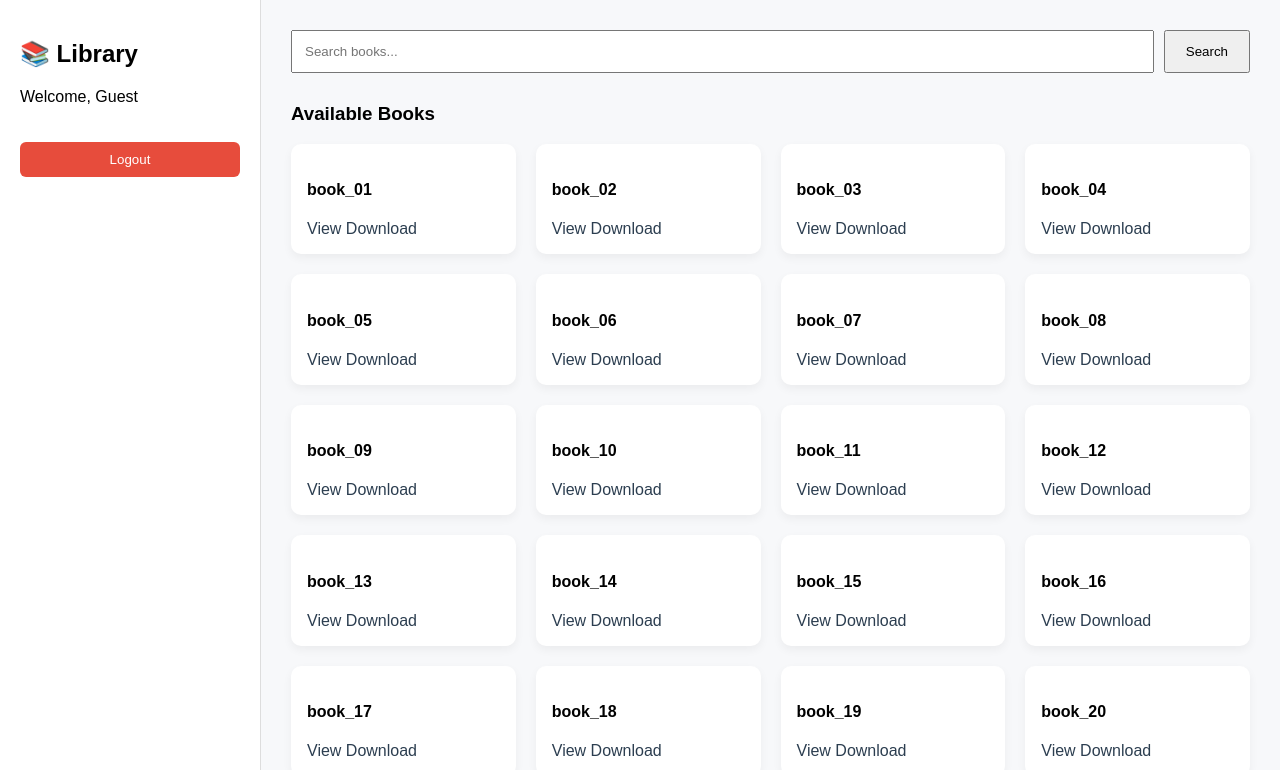
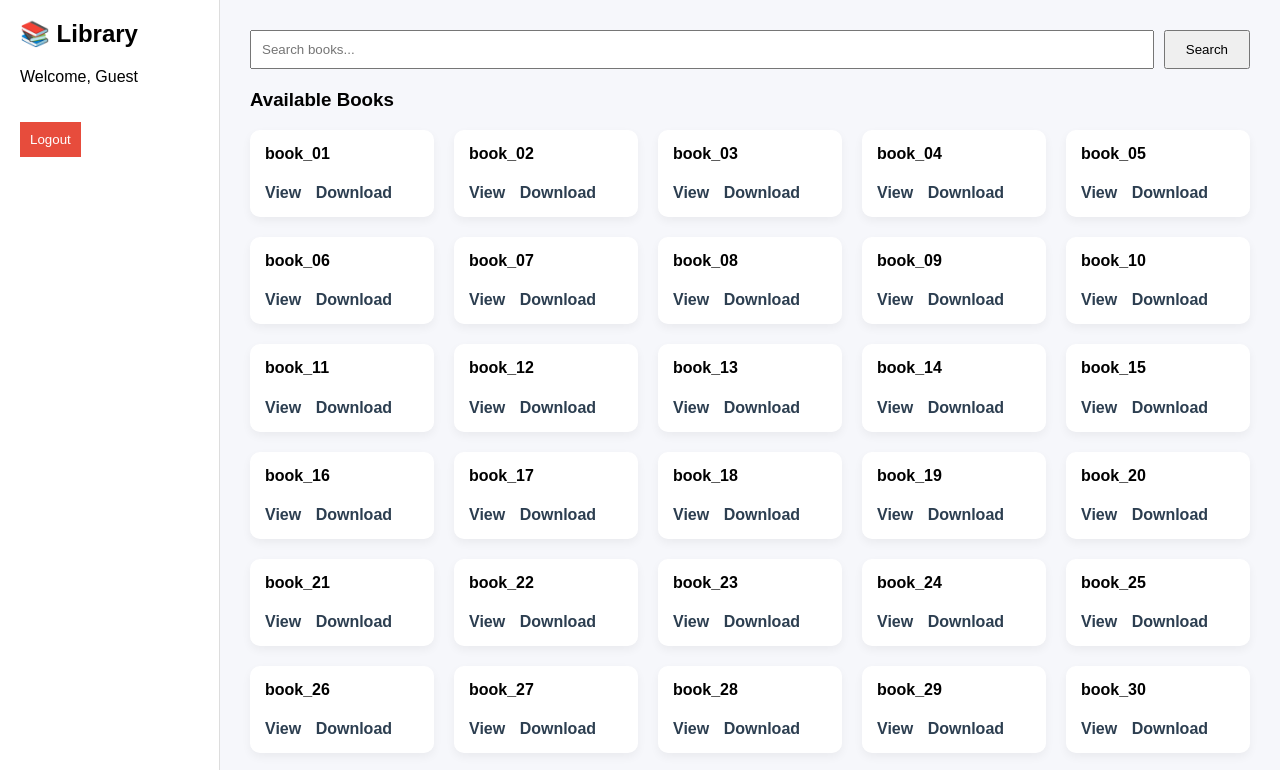
Before and after one commit to YashJadhav100/Library-Management-System, a plain HTML site: page frontend/dashboard.html in a window 1280 px wide. Shown: the top 770 px of the page. Drawn offline with Linux system fonts and the light colour scheme.

Commit message:
Update style.css

```diff
--- a/frontend/style.css
+++ b/frontend/style.css
@@ -1,31 +1,36 @@
+* {
+  box-sizing: border-box;
+  font-family: Arial, sans-serif;
+}
+
 body {
   margin: 0;
-  font-family: Arial, sans-serif;
-  background: #f7f8fa;
+  background: #f6f7fb;
 }
 
-/* Layout */
 .container {
   display: flex;
-  min-height: 100vh;
+  height: 100vh;
 }
 
 /* Sidebar */
 .sidebar {
   width: 220px;
-  background: #fff;
+  background: #ffffff;
   padding: 20px;
   border-right: 1px solid #ddd;
 }
 
-.sidebar button {
-  width: 100%;
+.sidebar h2 {
+  margin-top: 0;
+}
+
+.logout {
   margin-top: 20px;
   padding: 10px;
   background: #e74c3c;
+  border: none;
   color: white;
-  border: none;
-  border-radius: 6px;
   cursor: pointer;
 }
 
@@ -33,23 +38,23 @@ body {
 .main-content {
   flex: 1;
   padding: 30px;
-  overflow-y: auto; /* 🔥 FIX */
+  overflow-y: auto; /* ✅ THIS FIXES THE ISSUE */
 }
 
 /* Search */
 .search-bar {
   display: flex;
   gap: 10px;
-  margin-bottom: 30px;
+  margin-bottom: 20px;
 }
 
 .search-bar input {
   flex: 1;
-  padding: 12px;
+  padding: 10px;
 }
 
 .search-bar button {
-  padding: 12px 20px;
+  padding: 10px 20px;
 }
 
 /* Books grid */
@@ -60,21 +65,25 @@ body {
   margin-bottom: 40px;
 }
 
-/* Book card */
 .book-card {
-  background: #fff;
-  padding: 16px;
+  background: white;
+  padding: 15px;
   border-radius: 10px;
   box-shadow: 0 4px 10px rgba(0,0,0,0.05);
 }
 
-.book-card a {
+.book-card h4 {
+  margin-top: 0;
+}
+
+.book-card .actions a {
+  margin-right: 10px;
   text-decoration: none;
   color: #2c3e50;
-  font-weight: 500;
+  font-weight: bold;
 }
 
 /* Activity */
-#activityList {
-  margin-top: 10px;
+#activityList li {
+  margin-bottom: 6px;
 }
```
